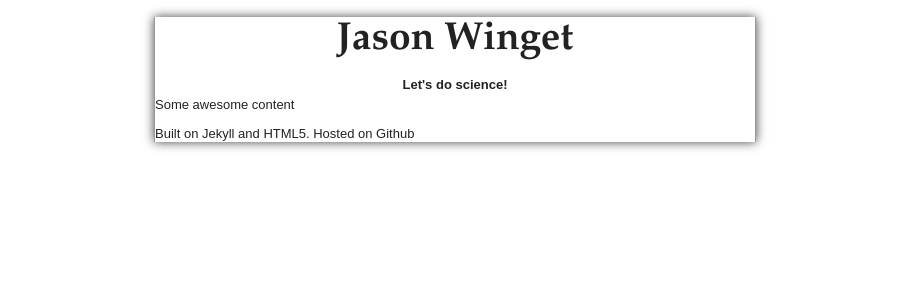
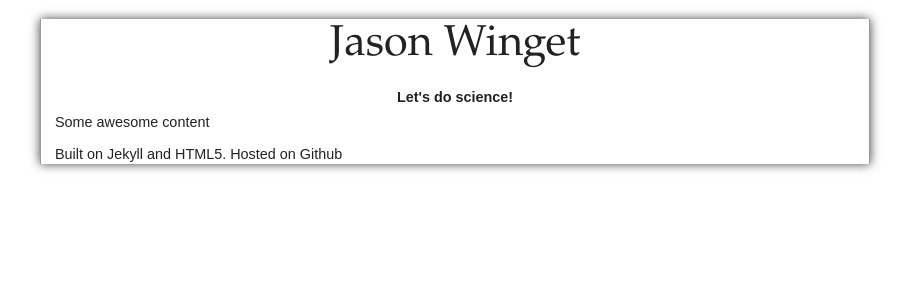
Before and after one commit to jwinget/jwinget.github.com, a Jekyll site: the page built from index.html, in a window 1280 px wide. Shown: the top 300 px of the page, without its empty margins (185-1094 px from the left). Built offline with Jekyll 4.4.1, drawn with Linux system fonts in a browser that asks for light colours; nearby versions of some CDN libraries; some web fonts are replaced.

Commit message:
Mmm fonts

```diff
--- a/css/style.css
+++ b/css/style.css
@@ -214,20 +214,23 @@
 /*========== My Style ==========*/
 body { background: white; color: #222; }
 #container {
-	width: 600px;
+	width: 800px;
 	margin: auto;
+	margin-top: 0;
 	background: white;
 	border-right: 1px solid #999;
 	border-left: 1px solid #999;
 	-moz-box-shadow: 0 0 10px #42433C;
 	-webkit-box-shadow: 0 0 10px #42433C;
 	box-shadow: 0 0 10px #42433c;
+	padding: 0 1em;
 	}
-h1 { font-family: 'Garamond', 'Georgia', serif; }
+body { font-family: 'Georgia' serif; font-size: 0.9em; }
+h1 { font-family: 'Garamond', 'Georgia', serif; font-weight: normal; }
 header { text-align: center; }
 header h1 a { text-decoration: none; color: #222; font-size: 1.5em;}
 header h1 a:visited { color: #222; }
-header h2 { font-size: 1em; line-height: 25%; }
+header h2 { font-size: 1em; line-height: 10px; }
 
 
 
```
